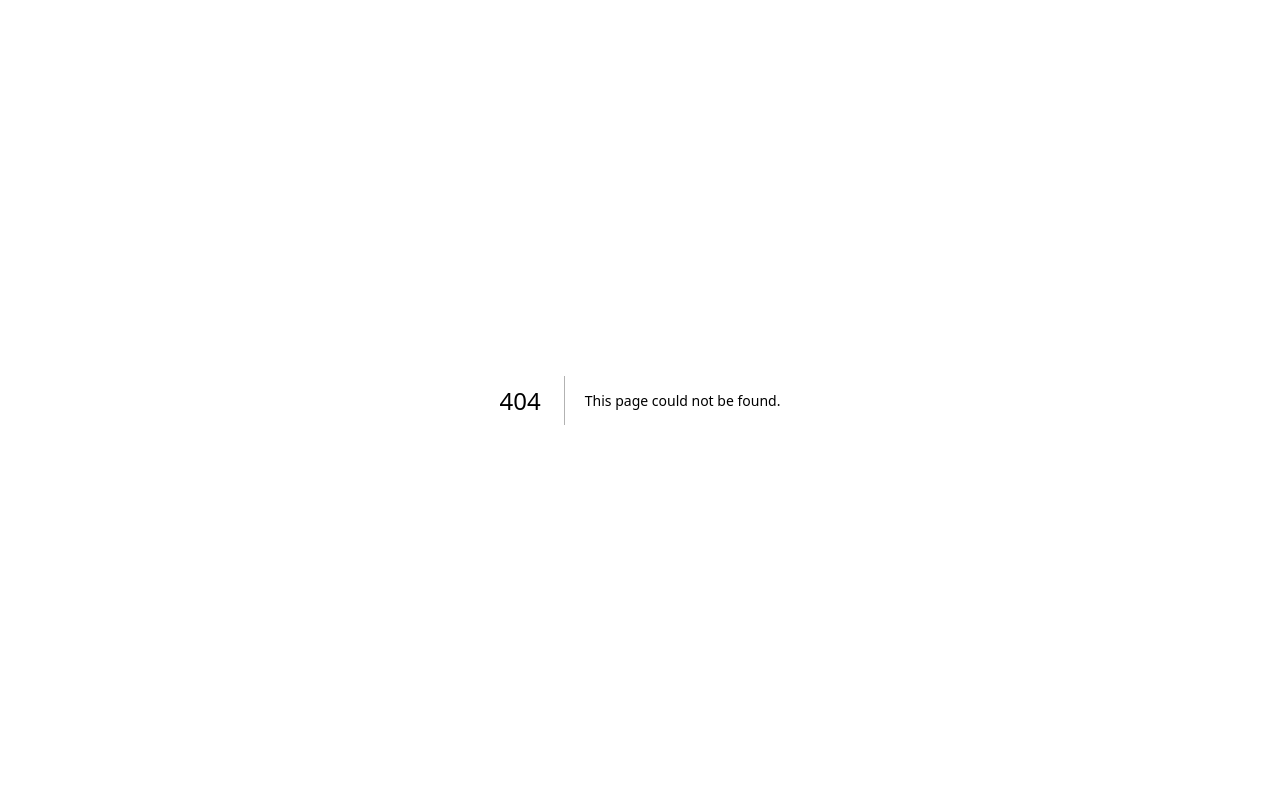
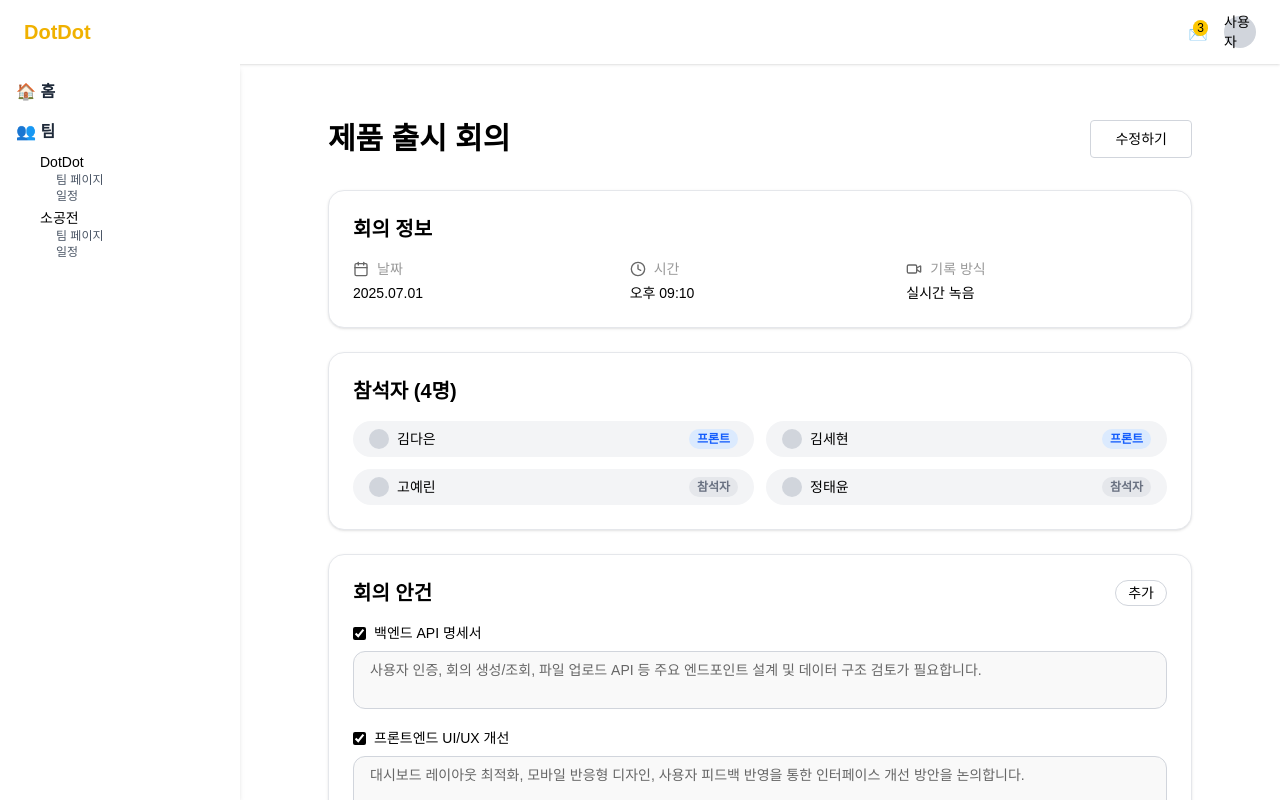
Before and after one commit to DotDot5/DotDot_FE, a Next.js app: page /meeting/1/view in a window 1280 px wide. Before the commit this address had no page. Built offline with nearby package versions, Linux system fonts and the light colour scheme.

Commit message:
feat : 회의 정보 확인(회의 시작하기) UI 구현

```diff
--- a/src/app/meeting/[id]/layout.tsx
+++ b/src/app/meeting/[id]/layout.tsx
@@ -5,7 +5,7 @@ export default function MeetingLayout({ children }: { children: React.ReactNode
   return (
     <div className="flex flex-col h-screen">
       <Header />
-      <div className="flex-1 overflow-hidden">{children}</div>
+      <div className="flex-1 overflow-y-auto">{children}</div>
     </div>
   );
 }
--- /dev/null
+++ b/src/app/meeting/[id]/view/layout.tsx
@@ -0,0 +1,12 @@
+import MenuBar from '@/components/layout/MenuBar';
+
+export default function MeetingViewLayout({ children }: { children: React.ReactNode }) {
+  return (
+    <div className="flex h-full">
+      <div className="flex-shrink-0">
+        <MenuBar />
+      </div>
+      <main className="flex-1 overflow-y-auto px-12 pt-8 pb-6 max-w-5xl mx-auto">{children}</main>
+    </div>
+  );
+}
--- /dev/null
+++ b/src/app/meeting/[id]/view/page.tsx
@@ -0,0 +1,148 @@
+'use client';
+
+import { Button } from '@/components/internal/ui/button';
+import { CalendarIcon, Clock, Video } from 'lucide-react';
+import { useState } from 'react';
+
+export default function MeetingInfoPage() {
+  const [agendaChecked, setAgendaChecked] = useState([true, true]); // 안건 체크 상태
+
+  const handleAgendaCheck = (index: number) => {
+    const updated = [...agendaChecked];
+    updated[index] = !updated[index];
+    setAgendaChecked(updated);
+  };
+  return (
+    <div className="px-8 py-6">
+      <div className="flex justify-between items-center mb-8">
+        <h1 className="text-3xl font-semibold text-[#000000]">제품 출시 회의</h1>
+        <Button
+          variant="outline"
+          className="px-6 py-2 text-sm font-medium text-[#000000] border border-gray-300"
+        >
+          수정하기
+        </Button>
+      </div>
+
+      {/* 회의 정보 */}
+      <section className="mb-6 bg-white border border-gray-200 rounded-2xl p-6 shadow-sm">
+        <h2 className="text-xl font-semibold text-[#000000] mb-4">회의 정보</h2>
+        <div className="grid grid-cols-3 gap-4 text-sm text-[#000000]">
+          {/* 날짜 */}
+          <div className="flex flex-col gap-1">
+            <div className="flex items-center gap-2">
+              <CalendarIcon className="w-4 h-4 text-[#666666]" />
+              <span className="text-[#999999]">날짜</span>
+            </div>
+            <span>2025.07.01</span>
+          </div>
+
+          {/* 시간 */}
+          <div className="flex flex-col gap-1">
+            <div className="flex items-center gap-2">
+              <Clock className="w-4 h-4 text-[#666666]" />
+              <span className="text-[#999999]">시간</span>
+            </div>
+            <span>오후 09:10</span>
+          </div>
+
+          {/* 기록 방식 */}
+          <div className="flex flex-col gap-1">
+            <div className="flex items-center gap-2">
+              <Video className="w-4 h-4 text-[#666666]" />
+              <span className="text-[#999999]">기록 방식</span>
+            </div>
+            <span className="font-medium">실시간 녹음</span>
+          </div>
+        </div>
+      </section>
+
+      {/* 참석자 */}
+      <section className="mb-6 bg-white border border-gray-200 rounded-2xl p-6 shadow-sm">
+        <h2 className="text-xl font-semibold text-[#000000] mb-4">참석자 (4명)</h2>
+        <div className="grid grid-cols-2 gap-3">
+          {[
+            { name: '김다은', role: '프론트' },
+            { name: '김세현', role: '프론트' },
+            { name: '고예린', role: '참석자' },
+            { name: '정태윤', role: '참석자' },
+          ].map((member, i) => (
+            <div
+              key={i}
+              className="flex items-center justify-between px-4 py-2 bg-gray-100 rounded-full min-w-0"
+            >
+              <div className="flex items-center gap-2 min-w-0">
+                <div className="w-5 h-5 rounded-full bg-gray-300 flex-shrink-0" />
+                <span className="text-sm text-[#000000] truncate">{member.name}</span>
+              </div>
+              <span
+                className={`text-xs font-semibold px-2 py-0.5 rounded-full flex-shrink-0 ${
+                  member.role === '프론트'
+                    ? 'bg-blue-100 text-blue-600'
+                    : member.role === '백엔드'
+                      ? 'bg-red-100 text-red-600'
+                      : 'bg-gray-200 text-gray-500'
+                }`}
+              >
+                {member.role}
+              </span>
+            </div>
+          ))}
+        </div>
+      </section>
+
+      {/* 회의 안건 */}
+      <section className="mb-6 bg-white border border-gray-200 rounded-2xl p-6 shadow-sm">
+        <div className="flex justify-between items-center mb-4">
+          <h2 className="text-xl font-semibold text-[#000000]">회의 안건</h2>
+          <button className="text-sm text-[#000000] border border-gray-300 rounded-full px-3 py-0.5 hover:bg-gray-100">
+            추가
+          </button>
+        </div>
+        {[
+          {
+            title: '백엔드 API 명세서',
+            content:
+              '사용자 인증, 회의 생성/조회, 파일 업로드 API 등 주요 엔드포인트 설계 및 데이터 구조 검토가 필요합니다.',
+          },
+          {
+            title: '프론트엔드 UI/UX 개선',
+            content:
+              '대시보드 레이아웃 최적화, 모바일 반응형 디자인, 사용자 피드백 반영을 통한 인터페이스 개선 방안을 논의합니다.',
+          },
+        ].map((agenda, i) => (
+          <div key={i} className="mb-3 last:mb-0">
+            <div className="flex items-center gap-2 mb-2">
+              <input
+                type="checkbox"
+                checked={agendaChecked[i]}
+                onChange={() => handleAgendaCheck(i)}
+                className="cursor-pointer accent-black"
+              />
+              <span className="text-sm text-[#000000]">{agenda.title}</span>
+            </div>
+            <textarea
+              disabled
+              value={agenda.content}
+              className="w-full border border-gray-300 rounded-xl px-4 py-2 text-sm text-[#666666] bg-[#F9F9F9] resize-none"
+              rows={2}
+            />
+          </div>
+        ))}
+      </section>
+
+      {/* 하단 버튼 */}
+      <div className="flex justify-center gap-4 mt-6">
+        <Button
+          variant="outline"
+          className="px-6 py-2 text-sm font-medium text-[#000000] border border-gray-300"
+        >
+          수정하기
+        </Button>
+        <Button className="bg-[#FFD93D] hover:bg-yellow-400 text-white font-semibold px-6 py-2 text-sm">
+          회의 시작
+        </Button>
+      </div>
+    </div>
+  );
+}
```
